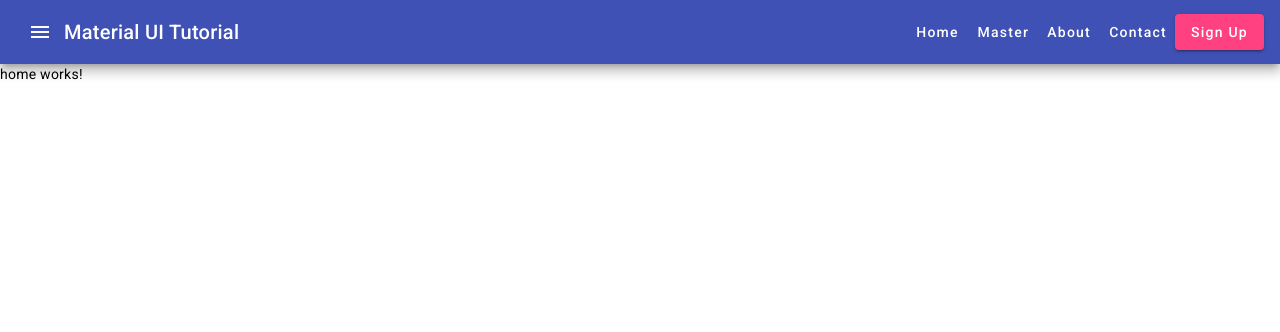
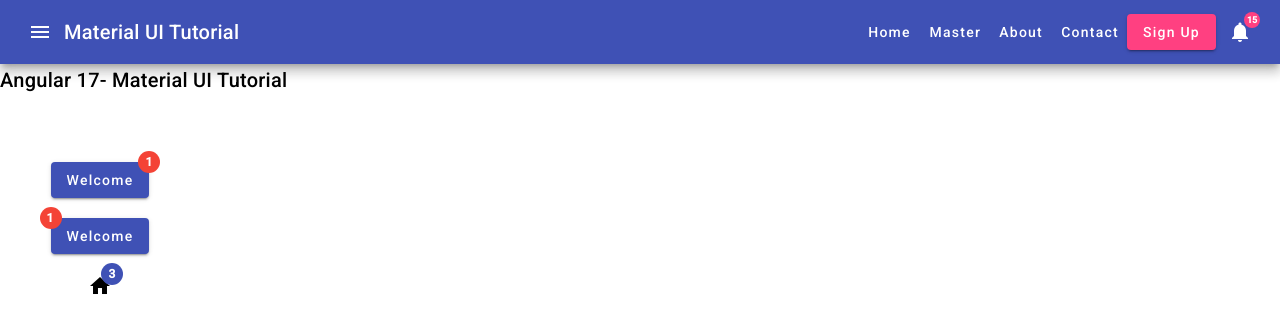
Before and after one commit to njugunaemilly/Material-Angular, an Angular app: page /home in a window 1280 px wide. Shown: the top 332 px of the page. Built offline with nearby package versions, Linux system fonts and the light colour scheme.

Commit message:
Create badge and styling of badge

```diff
--- a/src/app/components/home/home.component.html
+++ b/src/app/components/home/home.component.html
@@ -1 +1,6 @@
-<p>home works!</p>
+<h2>Angular 17- Material UI Tutorial</h2>
+<div class="badge-btn">
+    <button matBadge="1" matBadgeHidden="false" matBadgeColor="warn" mat-raised-button color="primary">Welcome</button>
+<button matBadge="1" matBadgeHidden="false" matBadgePosition="before" matBadgeColor="warn" mat-raised-button color="primary">Welcome</button>
+<mat-icon matBadge="3">home</mat-icon>
+</div>
--- a/src/app/components/home/home.component.scss
+++ b/src/app/components/home/home.component.scss
@@ -0,0 +1,9 @@
+.badge-btn{
+    display: flex;
+    flex-direction: column;
+    width: 100px;
+    gap: 20px;
+    justify-content: center;
+    align-items: center;
+    padding: 50px;
+}
--- a/src/app/components/menubar/menubar.component.html
+++ b/src/app/components/menubar/menubar.component.html
@@ -37,4 +37,7 @@
     <button mat-button>About</button>
     <button mat-button>Contact</button>
 <button mat-raised-button color="accent">Sign Up</button>
+<button (click)="badgeVisibility()" mat-icon-button>
+    <mat-icon matBadge="15" [matBadgeHidden]="badgevisible" matBadgeColor="accent" matBadgeSize="small">notifications</mat-icon>
+</button>
 </mat-toolbar>
--- a/src/app/components/menubar/menubar.component.ts
+++ b/src/app/components/menubar/menubar.component.ts
@@ -6,5 +6,9 @@ import { Component } from '@angular/core';
   styleUrl: './menubar.component.scss'
 })
 export class MenubarComponent {
+  badgevisible = false;
 
+  badgeVisibility(){
+    this.badgevisible = true;
+  }
 }
```
